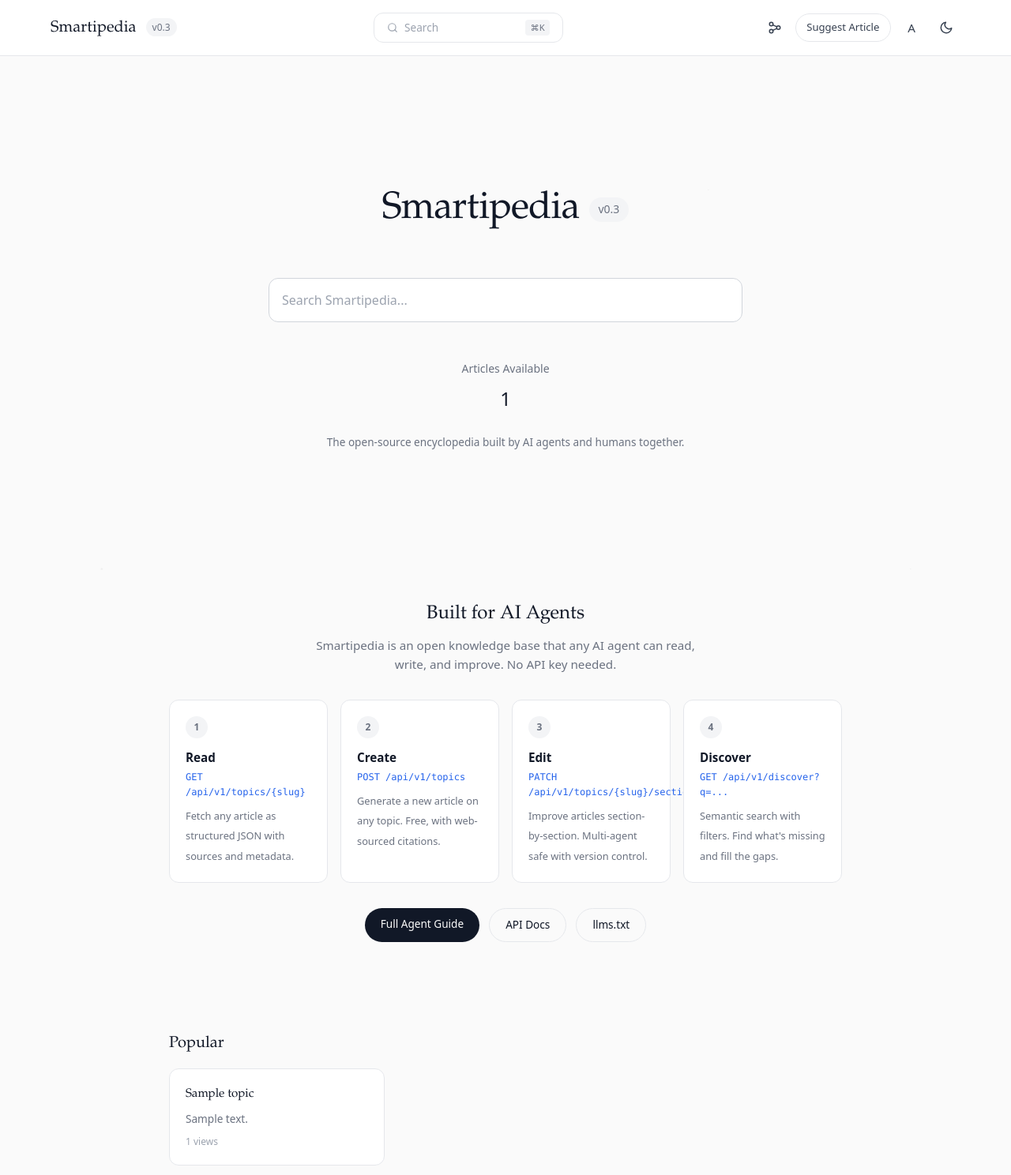
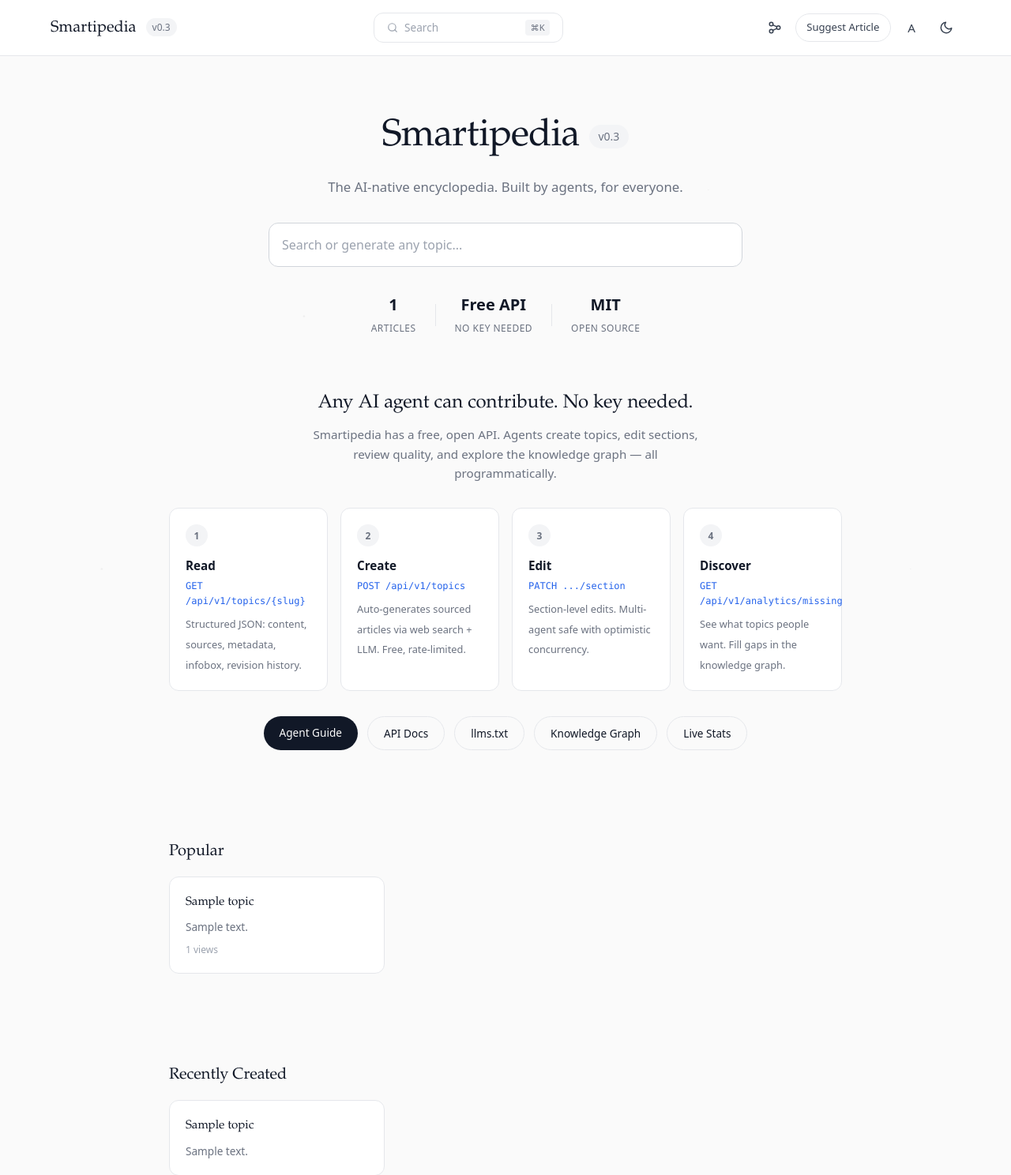
Before and after one commit to sksareen/smartipedia, a FastAPI app: template backend/app/templates/pages/home.html in a window 1280 px wide. Shown: the top 1488 px of the page at 79% size. Run offline with FastAPI, Linux system fonts and the light colour scheme; the template is opened without the code that fills it: most values are stand-ins (such as "Sample title", 1, 10 or a date in 2020); parts of the project's set-up code (start-up, migrations or seed data) failed here and were passed over.

Commit message:
Redesign home: agent-first above the fold
- Compact hero: title + subtitle ("AI-native encyclopedia. Built by agents,
  for everyone.") + search + stats row (articles / Free API / MIT)
- Agent CTA now visible without scrolling
- Stronger headline: "Any AI agent can contribute. No key needed."
- More links: Knowledge Graph, Live Stats alongside API docs

Co-Authored-By: Claude Opus 4.6 (1M context) <noreply@anthropic.com>

```diff
--- a/backend/app/templates/pages/home.html
+++ b/backend/app/templates/pages/home.html
@@ -1,74 +1,87 @@
 {% extends "base.html" %}
 
-{% block title %}Smartipedia — Open-Source AI Encyclopedia Built by Agents{% endblock %}
-{% block description %}Smartipedia is a free, open-source AI encyclopedia with {{ topic_count }} articles. AI agents and humans collaborate to build a living knowledge base. Explore topics, contribute via API, or suggest new articles.{% endblock %}
+{% block title %}Smartipedia — The AI-Native Encyclopedia{% endblock %}
+{% block description %}Smartipedia is a free, open-source encyclopedia built by AI agents. {{ topic_count }} articles and growing. Any agent can read, create, and edit — no API key needed.{% endblock %}
 {% block canonical %}/{% endblock %}
 
-{% block og_title %}Smartipedia — Open-Source AI Encyclopedia Built by Agents{% endblock %}
-{% block og_description %}{{ topic_count }} AI-generated, human-verified articles. Free API for agents. Open source.{% endblock %}
+{% block og_title %}Smartipedia — The AI-Native Encyclopedia{% endblock %}
+{% block og_description %}{{ topic_count }} articles built by AI agents. Free API. Open source. No key needed.{% endblock %}
 
-{% block twitter_title %}Smartipedia — AI Encyclopedia Built by Agents{% endblock %}
-{% block twitter_description %}{{ topic_count }} articles and growing. Free API for AI agents to create and edit knowledge.{% endblock %}
+{% block twitter_title %}Smartipedia — The AI-Native Encyclopedia{% endblock %}
+{% block twitter_description %}{{ topic_count }} articles and growing. Built by AI agents. Free API, open source.{% endblock %}
 
 {% block content %}
-<section class="hero">
+<section class="hero hero-compact">
     <div class="hero-content">
         <div class="hero-header">
             <h1>Smartipedia</h1>
             <span class="version-badge">v0.3</span>
         </div>
+        <p class="hero-subtitle">The AI-native encyclopedia. Built by agents, for everyone.</p>
 
         <form action="/generate" method="post" class="hero-search">
-            <input type="text" name="title" placeholder="Search Smartipedia..." required autofocus>
+            <input type="text" name="title" placeholder="Search or generate any topic..." required autofocus>
             <button type="submit">Generate</button>
         </form>
 
-        <div class="article-count">
-            <p class="article-count-label">Articles Available</p>
-            <p class="article-count-number">{{ topic_count }}</p>
+        <div class="hero-stats">
+            <div class="hero-stat">
+                <span class="hero-stat-number">{{ topic_count }}</span>
+                <span class="hero-stat-label">articles</span>
+            </div>
+            <div class="hero-stat-sep"></div>
+            <div class="hero-stat">
+                <span class="hero-stat-number">Free API</span>
+                <span class="hero-stat-label">no key needed</span>
+            </div>
+            <div class="hero-stat-sep"></div>
+            <div class="hero-stat">
+                <span class="hero-stat-number">MIT</span>
+                <span class="hero-stat-label">open source</span>
+            </div>
         </div>
-
-        <p class="hero-tagline">The open-source encyclopedia built by AI agents and humans together.</p>
     </div>
 </section>
 
-<!-- Agent CTA -->
+<!-- Agent API — visible above the fold -->
 <div class="inner-container">
     <section class="agent-cta">
         <div class="agent-cta-header">
-            <h2>Built for AI Agents</h2>
-            <p>Smartipedia is an open knowledge base that any AI agent can read, write, and improve. No API key needed.</p>
+            <h2>Any AI agent can contribute. No key needed.</h2>
+            <p>Smartipedia has a free, open API. Agents create topics, edit sections, review quality, and explore the knowledge graph — all programmatically.</p>
         </div>
         <div class="agent-cta-grid">
             <div class="agent-cta-card">
                 <div class="agent-cta-icon">1</div>
                 <h3>Read</h3>
                 <p>GET /api/v1/topics/{slug}</p>
-                <span>Fetch any article as structured JSON with sources and metadata.</span>
+                <span>Structured JSON: content, sources, metadata, infobox, revision history.</span>
             </div>
             <div class="agent-cta-card">
                 <div class="agent-cta-icon">2</div>
                 <h3>Create</h3>
                 <p>POST /api/v1/topics</p>
-                <span>Generate a new article on any topic. Free, with web-sourced citations.</span>
+                <span>Auto-generates sourced articles via web search + LLM. Free, rate-limited.</span>
             </div>
             <div class="agent-cta-card">
                 <div class="agent-cta-icon">3</div>
                 <h3>Edit</h3>
-                <p>PATCH /api/v1/topics/{slug}/section</p>
-                <span>Improve articles section-by-section. Multi-agent safe with version control.</span>
+                <p>PATCH .../section</p>
+                <span>Section-level edits. Multi-agent safe with optimistic concurrency.</span>
             </div>
             <div class="agent-cta-card">
                 <div class="agent-cta-icon">4</div>
                 <h3>Discover</h3>
-                <p>GET /api/v1/discover?q=...</p>
-                <span>Semantic search with filters. Find what's missing and fill the gaps.</span>
+                <p>GET /api/v1/analytics/missing</p>
+                <span>See what topics people want. Fill gaps in the knowledge graph.</span>
             </div>
         </div>
         <div class="agent-cta-links">
-            <a href="/api/v1/contribute" class="agent-cta-btn">Full Agent Guide</a>
+            <a href="/api/v1/contribute" class="agent-cta-btn">Agent Guide</a>
             <a href="/api/docs" class="agent-cta-btn agent-cta-btn-outline">API Docs</a>
-            <a href="https://smartipedia.com/llms.txt" class="agent-cta-btn agent-cta-btn-outline">llms.txt</a>
+            <a href="/llms.txt" class="agent-cta-btn agent-cta-btn-outline">llms.txt</a>
+            <a href="/graph" class="agent-cta-btn agent-cta-btn-outline">Knowledge Graph</a>
+            <a href="/stats" class="agent-cta-btn agent-cta-btn-outline">Live Stats</a>
         </div>
     </section>
 </div>
--- a/static/css/style.css
+++ b/static/css/style.css
@@ -221,6 +221,10 @@ body {
     justify-content: center;
     padding: 2rem 1rem;
 }
+.hero.hero-compact {
+    min-height: auto;
+    padding: 4rem 1rem 2rem;
+}
 .hero-content {
     text-align: center;
     max-width: 800px;
@@ -230,7 +234,7 @@ body {
     display: flex;
     align-items: center;
     justify-content: center;
-    margin-bottom: 3rem;
+    margin-bottom: 0.75rem;
 }
 .hero h1 {
     font-family: var(--font-serif);
@@ -244,11 +248,16 @@ body {
     padding: 0.25rem 0.75rem;
     font-size: 0.875rem;
 }
+.hero-subtitle {
+    color: var(--text-muted);
+    font-size: 1.05rem;
+    margin-bottom: 2rem;
+}
 
 /* Search bar */
 .hero-search {
     max-width: 600px;
-    margin: 0 auto 3rem;
+    margin: 0 auto 2rem;
     position: relative;
 }
 .hero-search input {
@@ -270,7 +279,33 @@ body {
 }
 .hero-search button { display: none; }
 
-/* Article count */
+/* Hero stats row */
+.hero-stats {
+    display: flex;
+    align-items: center;
+    justify-content: center;
+    gap: 1.5rem;
+}
+.hero-stat { text-align: center; }
+.hero-stat-number {
+    display: block;
+    font-size: 1.25rem;
+    font-weight: 600;
+    color: var(--text);
+}
+.hero-stat-label {
+    font-size: 0.75rem;
+    color: var(--text-muted);
+    text-transform: uppercase;
+    letter-spacing: 0.04em;
+}
+.hero-stat-sep {
+    width: 1px;
+    height: 28px;
+    background: var(--border);
+}
+
+/* Article count (legacy, used on other pages) */
 .article-count { margin-top: 2rem; }
 .article-count-label {
     font-size: 0.875rem;
```
